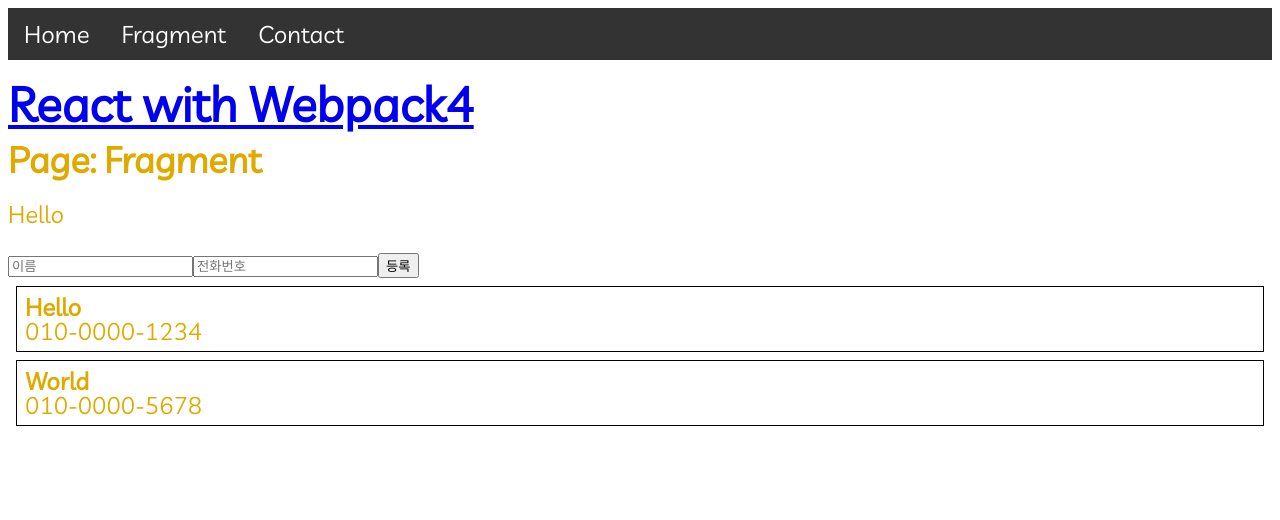
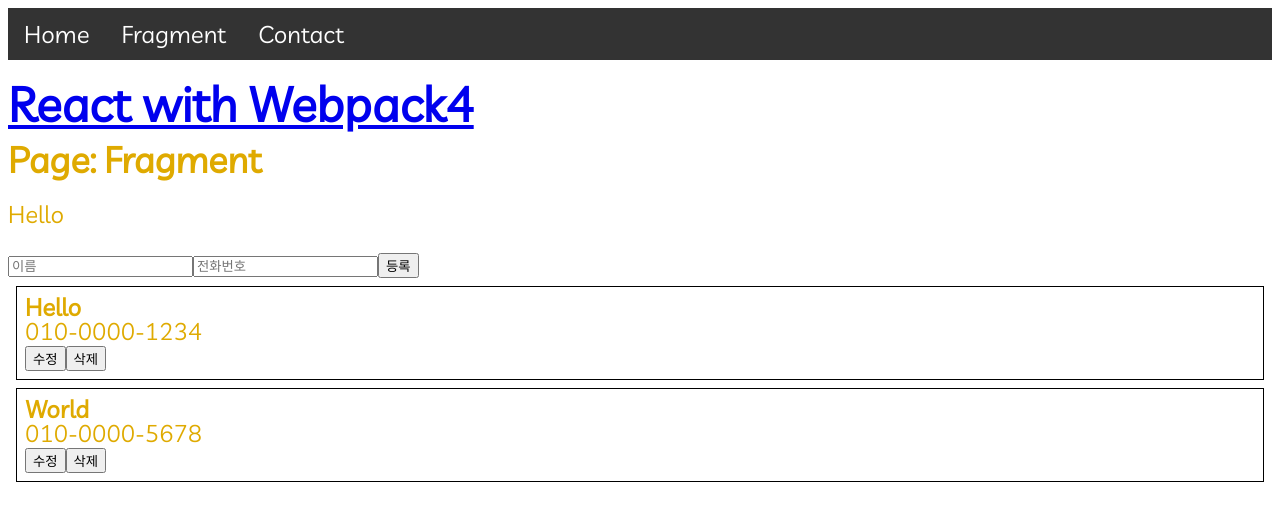
Before and after one commit to aciddust/react-webpack, a React app: page /fragment in a window 1280 px wide. Shown: the top 520 px of the page. Built offline with nearby package versions, Linux system fonts and the light colour scheme.

Commit message:
Add, example component

```diff
--- a/src/js/components/FragPage.js
+++ b/src/js/components/FragPage.js
@@ -25,6 +25,25 @@
       information: information.concat({id: this.id++, ...data})
     })
   }
+
+  handleRemove = (id) => {
+    const { information } = this.state;
+    this.setState({
+      information: information.filter(info => info.id !== id)
+    })
+  }
+
+  handleUpdate = (id, data) => {
+    const { information } = this.state;
+    this.setState({
+      information: information.map(
+        info => id === info.id
+        ? { ...info, ...data } // 새 객체 만들어서 기존의 값과 전달받은 data덮어씀
+        : info // 기존 값 그대로 유지
+      )
+    })
+  }
+
   render() {
     return(
       <Layout>
@@ -33,7 +52,11 @@
         <PhoneForm
           onCreate={this.handleCreate}
         />
-        <PhoneInfoList data={this.state.information}/>
+        <PhoneInfoList
+          data={this.state.information}
+          onRemove={this.handleRemove}
+          onUpdate={this.handleUpdate}
+        />
       </Layout>
     );
   }
--- a/src/js/components/PhoneInfo.js
+++ b/src/js/components/PhoneInfo.js
@@ -6,6 +6,59 @@
             name: '이름',
             phone: '010-0000-0000',
             id: 0
+        },
+    }
+
+    state = {
+        // 수정 버튼 눌렀을 때 editing 값을 true로 설정할 것임.
+        // 이 값이 true일 때, 기존에 텍스트 형태로 보여주던 것을
+        // input 형태로 변환해서 보여주게됨.
+        editing: false,
+        // input의 값은 유동적임, input을 담기 위한 각 필드 값을 설정
+        name: '',
+        phone: '',
+    }
+
+    handleRemove = () => {
+        // 삭제버튼 클릭시 onRemove에 id 넣어서 호출
+        const { info, onRemove } = this.props;
+        onRemove(info.id);
+    }
+
+    // editing 값을 반전시키는 함수.
+    handleToggleEdit = () => {
+        const { editing } = this.state;
+        this.setState({ editing: !editing });
+    }
+
+    // input에서 onChange 이벤트 발생시 호출되는 함수.
+    handleChange = (e) => {
+        const { name, value } = e.target;
+        this.setState({
+            [name]: value
+        });
+    }
+
+    componentDidUpdate(prevProps, prevState) {
+        // editing 값이 변할 때 처리할 로직들
+        // 수정 누르면 기존 값이 input에 나타남.
+        // 수정 적용시 input의 값들을 부모에게 전달.
+        const {info, onUpdate} = this.props;
+        if(!prevState.editing && this.state.editing) {
+            // editing false -> true
+            // info의 값을 state에 넣음
+            this.setState({
+                name: info.name,
+                phone: info.phone
+            })
+        }
+
+        if(prevState.editing && !this.state.editing) {
+            // editing true -> false
+            onUpdate(info.id, {
+                name: this.state.name,
+                phone: this.state.phone
+            });
         }
     }
 
@@ -16,14 +69,44 @@
             margin: '8px'
         };
 
+        const { editing } = this.state;
+
+        if (editing) {
+            return (
+                <div style={style}>
+                    <div>
+                        <input
+                            value={this.state.name}
+                            name="name"
+                            placeholder="이름"
+                            onChange={this.handleChange}
+                        />
+                    </div>
+                    <div>
+                    <input
+                        value={this.state.phone}
+                        name="phone"
+                        placeholder="전화번호"
+                        onChange={this.handleChange}
+                    />
+                    </div>
+                    <button onClick={this.handleToggleEdit}>적용</button>
+                    <button onClick={this.handleRemove}>삭제</button>
+                </div>
+            );
+        }
+
+        // 일반모드
         const {
-            name, phone, id
+            name, phone
         } = this.props.info;
 
-        return (
+        return(
             <div style={style}>
                 <div><b>{name}</b></div>
                 <div>{phone}</div>
+                <button onClick={this.handleToggleEdit}>수정</button>
+                <button onClick={this.handleRemove}>삭제</button>
             </div>
         );
     }
--- a/src/js/components/PhoneInfoList.js
+++ b/src/js/components/PhoneInfoList.js
@@ -3,13 +3,21 @@
 
 class PhoneInfoList extends Component {
     static defaultProps = {
-        data: []
+        list: [],
+        onRemove: () => console.warn('onRemove not defined'),
+        onUpdate: () => console.warn('onUpdate not defined'),
     }
 
     render() {
-        const { data } = this.props;
+        const { data, onRemove, onUpdate } = this.props;
         const list = data.map(
-            info => (<PhoneInfo key={info.id} info={info}/>)
+            info => (
+                <PhoneInfo
+                    key={info.id}
+                    info={info}
+                    onRemove={onRemove}
+                    onUpdate={onUpdate}
+                />)
         );
 
         return (
```
